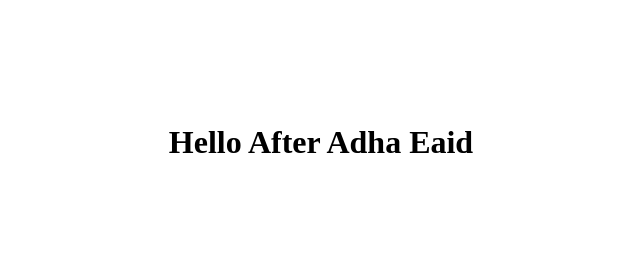
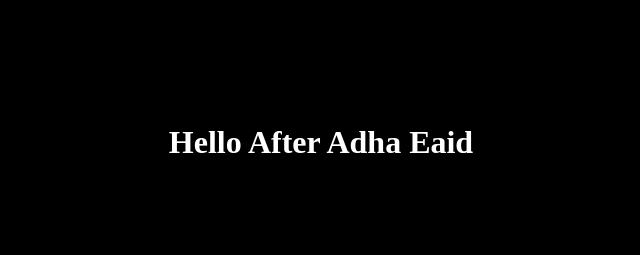
Before and after one commit to HeshamM-088/dddddd, a plain HTML site: page index.html in a window 1280 px wide. Shown: the top 255 px of the page, without its empty margins (319-959 px from the left). Drawn offline with Linux system fonts and the light colour scheme.

Commit message:
updating bg color and h1 color

```diff
--- a/style.css
+++ b/style.css
@@ -8,5 +8,9 @@
 }
 
 .myname{
-    color: black;
+    color: white;
 }
+
+body{
+    background-color: black;
+}
```
